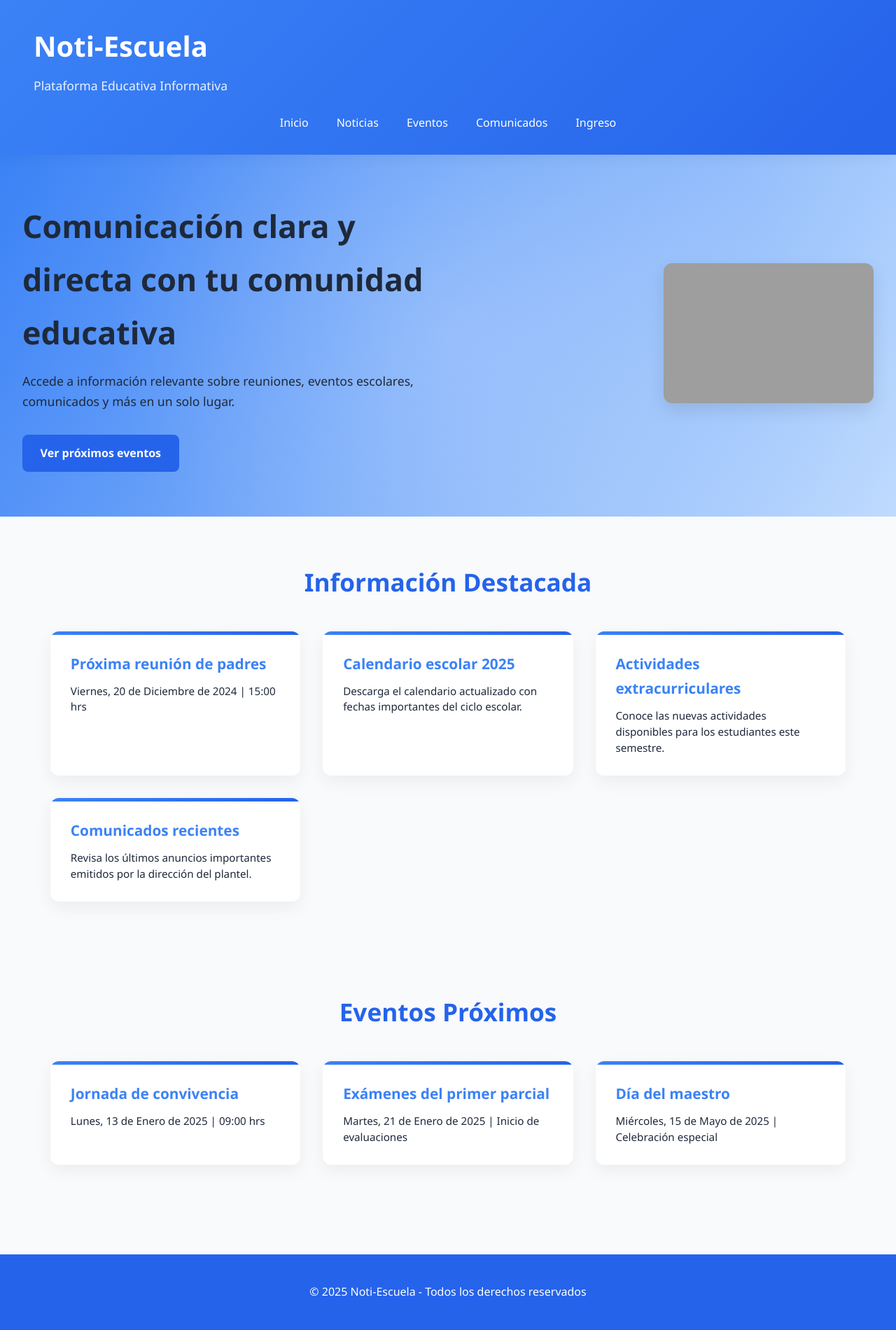
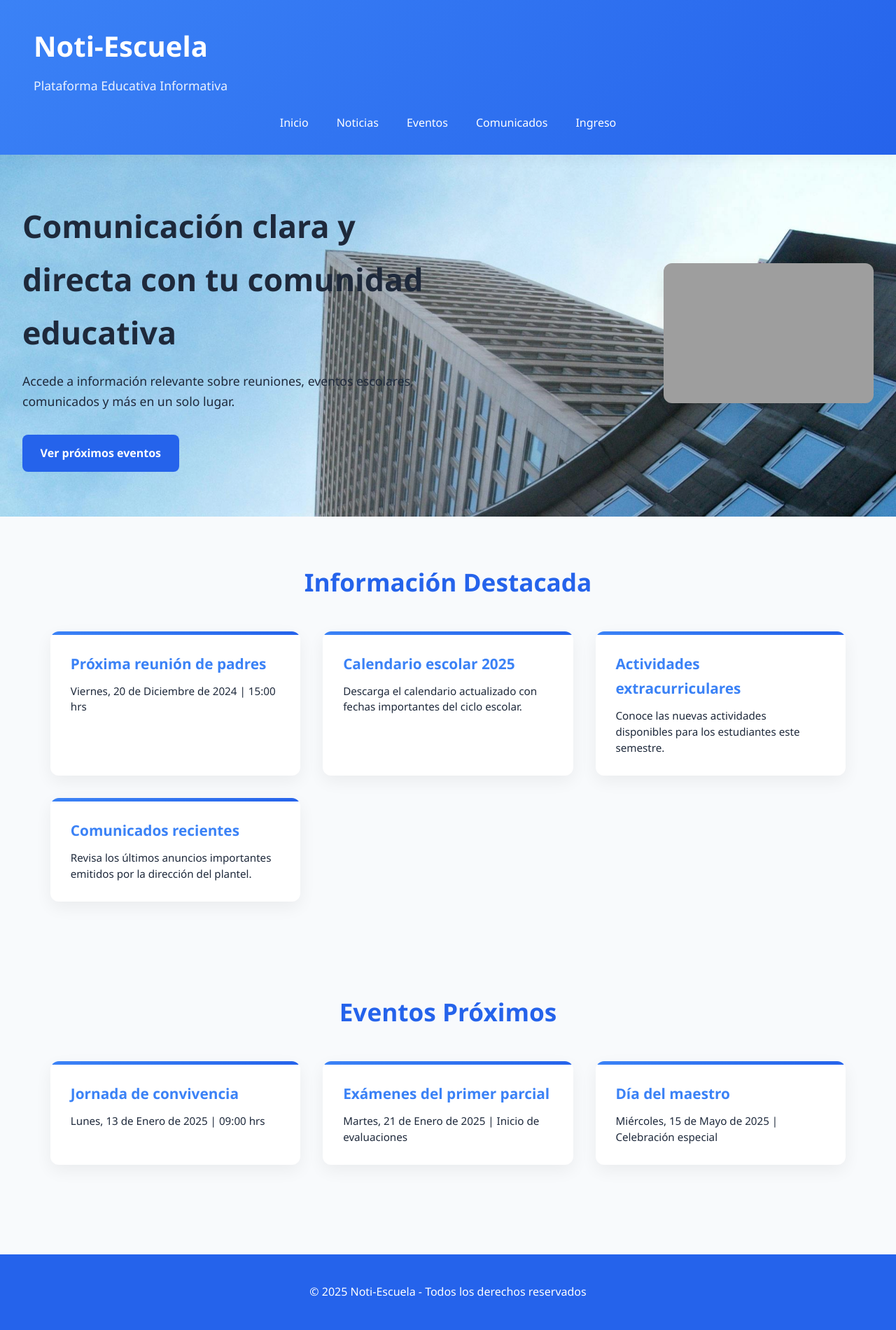
Before and after one commit to Loigon12/noti-escuela, a Flask app: page / in a window 1280 px wide. Shown: the whole page at 70% size. Run offline with Flask 3, Linux system fonts and the light colour scheme; grey boxes are pictures that could not be loaded.

Commit message:
copia nueva

```diff
--- a/templates/index.html
+++ b/templates/index.html
@@ -86,8 +86,10 @@
     }
 
     .hero {
-      background: linear-gradient(120deg, var(--primary), var(--accent));
       padding: 4rem 2rem;
+      background-image: url(static/img/pexels-pixabay-273239.jpg);
+      background-size: cover; /* La imagen cubre toda la pantalla */
+      background-repeat: no-repeat; /* No repetir la imagen */
       display: flex;
       align-items: center;
       justify-content: space-between;
```
Also changed, not shown: static/img/pexels-pixabay-273239.jpg (added).
